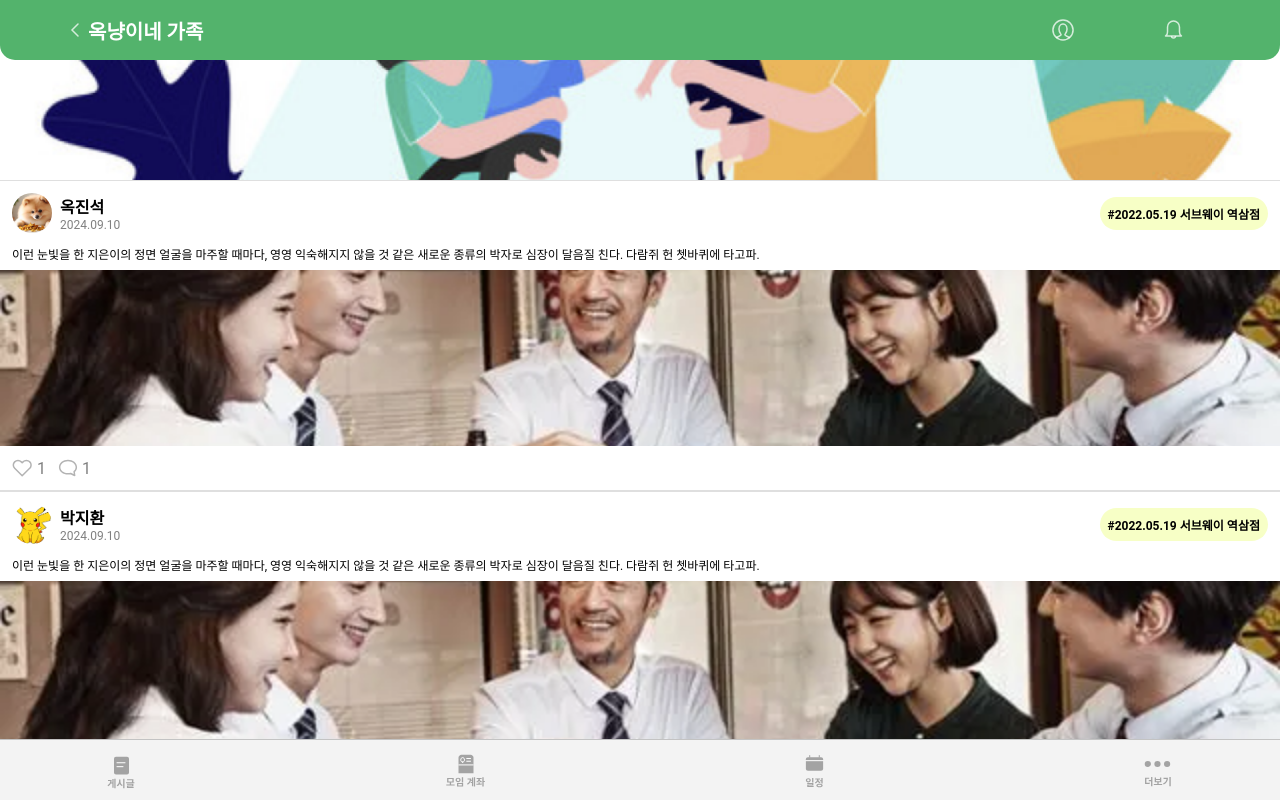
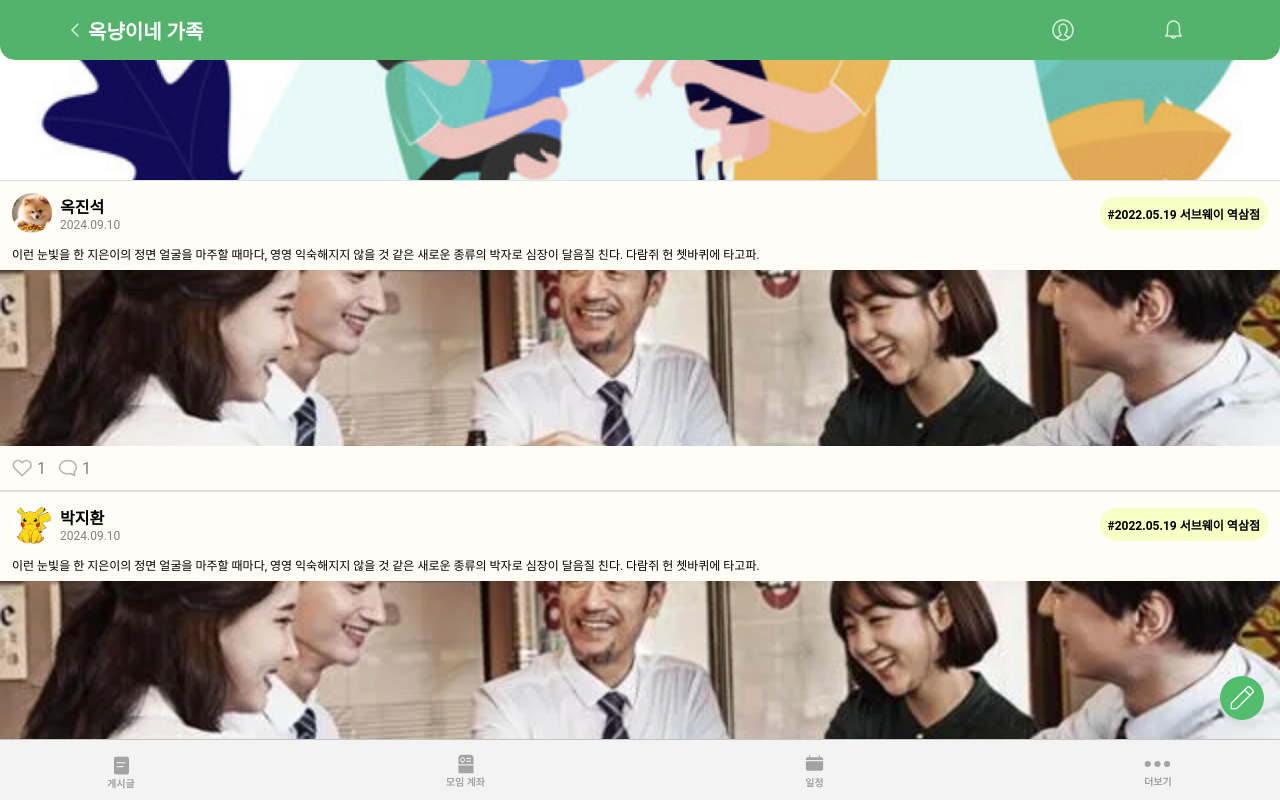
Before and after one commit to JJOK97/more-more, a React (Vite) app in the folder frontend/: page /feed in a window 1280 px wide. Shown: the top 800 px of the page. Built offline with nearby package versions, Linux system fonts and the light colour scheme; a web font is replaced by a local one.

Commit message:
design: add write btn on feed (S11P21A605-286)

```diff
--- a/frontend/src/assets/css/feed/Feed.css
+++ b/frontend/src/assets/css/feed/Feed.css
@@ -97,3 +97,14 @@
 .feed-att-comment-count {
     color: gray;
 }
+
+.feed-write-btn {
+    position: fixed;
+    background-color: #52BD6D;
+    bottom: 5rem;
+    right: 1rem;
+    border-radius: 10rem;
+    padding: 0.375rem;
+    width: 2rem;
+    height: 2rem;
+}
--- a/frontend/src/index.css
+++ b/frontend/src/index.css
@@ -5,6 +5,7 @@ body {
 	font-family: 'Pretendard', 'Roboto', sans-serif !important;
 	-webkit-font-smoothing: antialiased;
 	-moz-osx-font-smoothing: grayscale;
+	background-color: #FFFDF5;
 }
 
 code {
--- a/frontend/src/pages/feed/Feed.jsx
+++ b/frontend/src/pages/feed/Feed.jsx
@@ -58,6 +58,7 @@ const Feed = () => {
 					<PostView key={post.postId} post={post} />
 				)) : ''}
 			</div>
+			<img className='feed-write-btn' src='/feed/edit.svg' />
 		</div>
 	);
 };
```
Also changed, not shown: frontend/public/feed/edit.svg (added).
